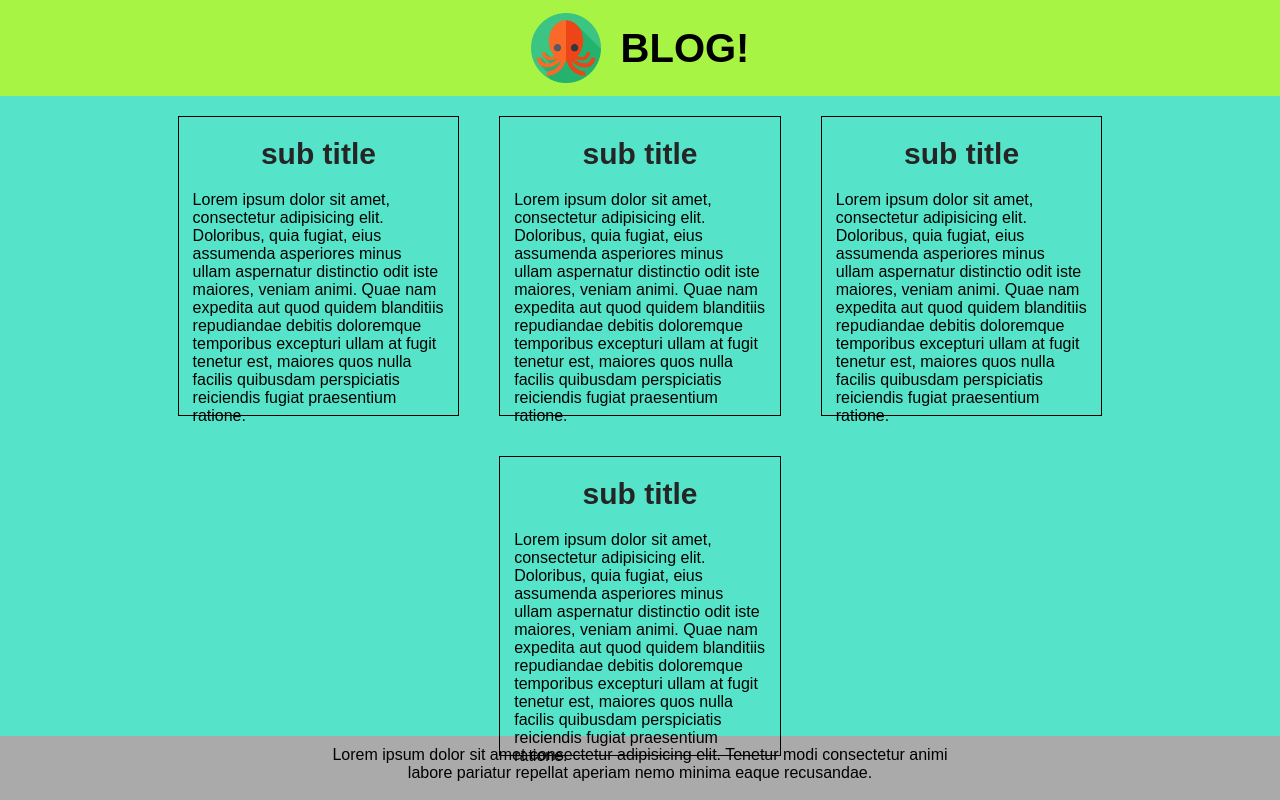
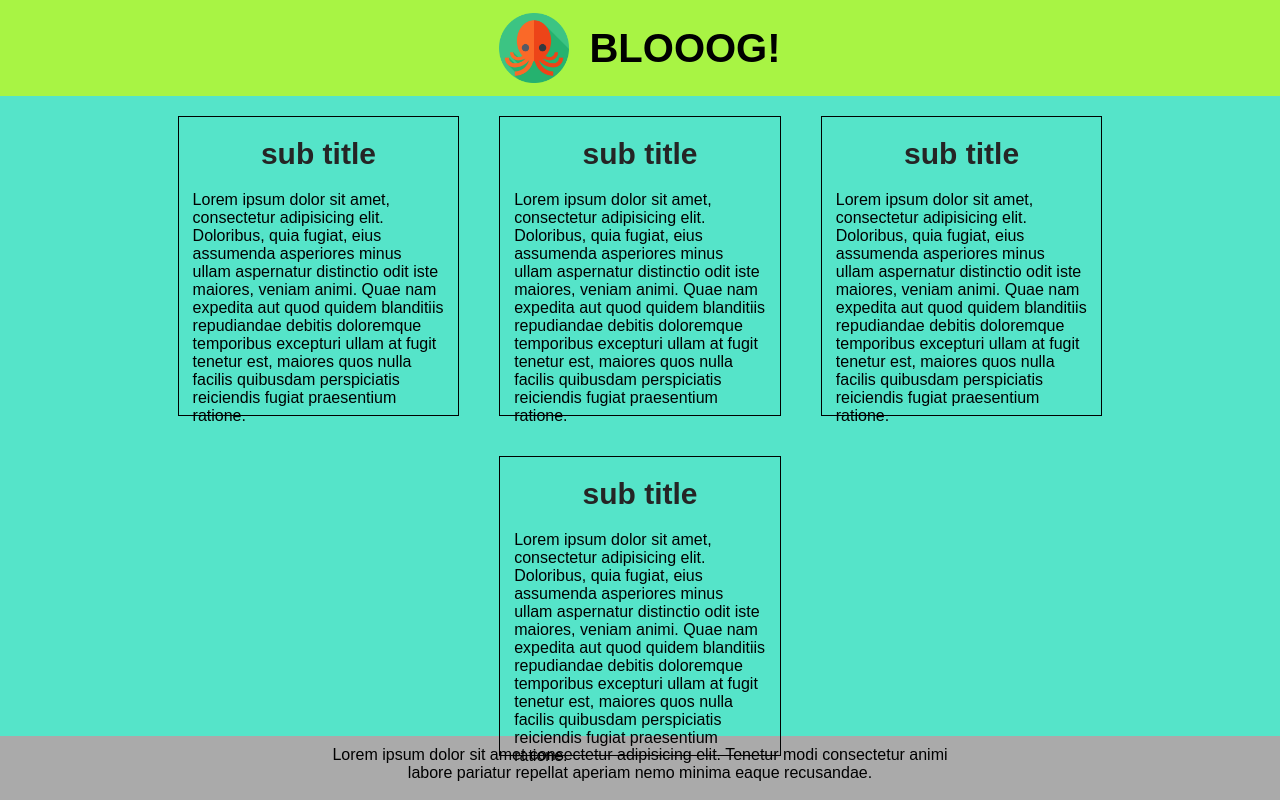
Before and after one commit to neddydrago/pruebas2, a plain HTML site: page index.html in a window 1280 px wide. Drawn offline with Linux system fonts and the light colour scheme.

Commit message:
hice un cambio al h1 (diego)

```diff
--- a/index.html
+++ b/index.html
@@ -10,7 +10,7 @@
 <body>
 	<header>
 		<img src="./img/pulpo.png" alt="">
-		<h1>Blog!</h1>
+		<h1>BlOOOG!</h1>
 	</header>
 	<main>
 		<div class="card">
```
